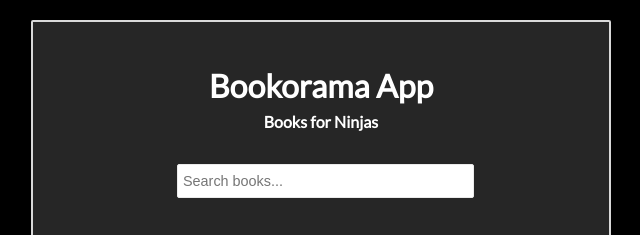
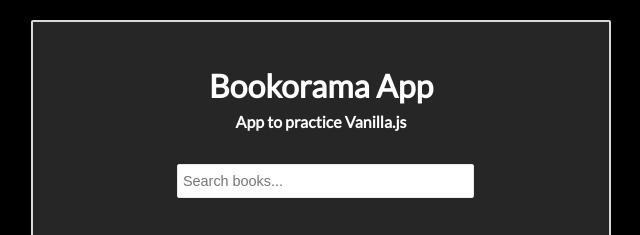
Before and after one commit to malbonm07/booksearch-app, a plain HTML site: page index.html in a window 1280 px wide. Shown: the top 235 px of the page, 319-959 px from the left. Drawn offline with Linux system fonts and the light colour scheme.

```diff
--- a/index.html
+++ b/index.html
@@ -12,7 +12,7 @@
       <div id="app-container">
         <div id="head-app">
           <h1 class="title" >Bookorama App</h1>
-          <h4>Books for Ninjas</h4>
+          <h4>App to practice Vanilla.js</h4>
           <div id="search-book">
             <input type="text" placeholder="Search books...">
           </div>
```
